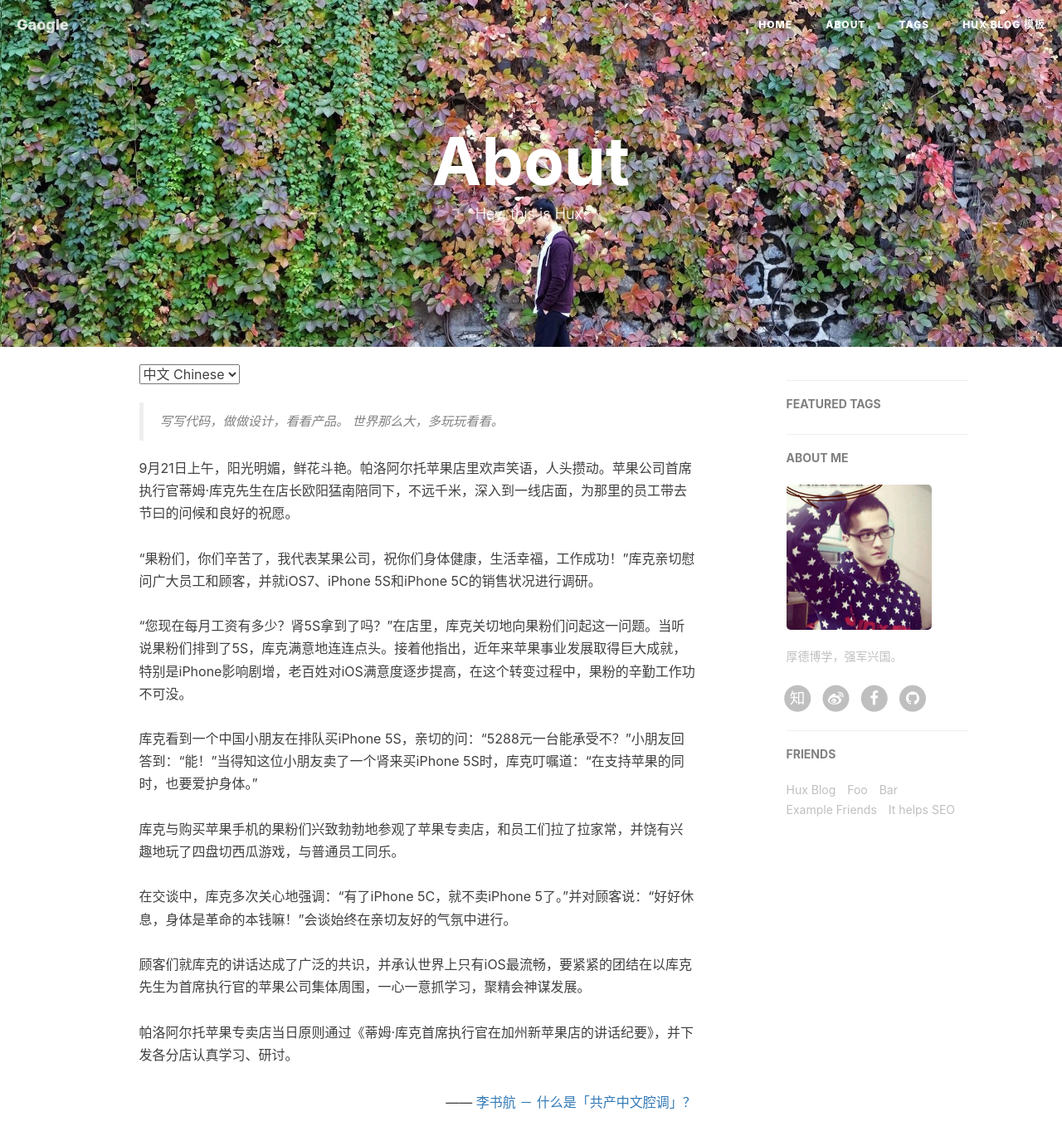
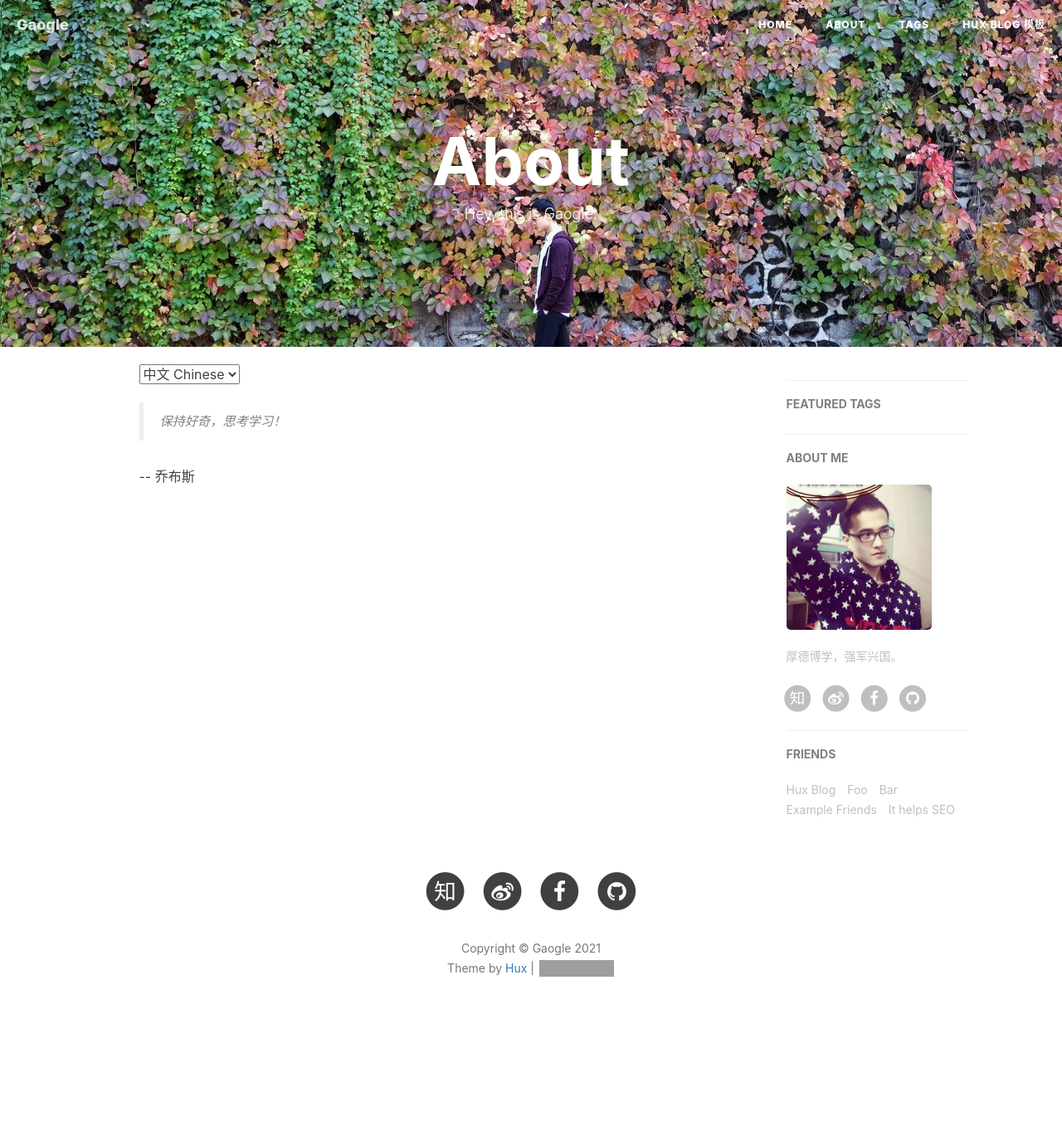
Before and after one commit to gaochenxu/gaochenxu.github.io, a Jekyll site: the page built from about.html, in a window 1280 px wide and 1400 px high. Shown: the top 1375 px of the window at 83% size. Built offline with Jekyll 4.4.1, drawn with Linux system fonts in a browser that asks for light colours; nearby versions of some CDN libraries; comment, search, counter and statistics services are not loaded; grey boxes are pictures that could not be loaded.

Commit message:
Update about.html
删除无用文字

```diff
--- a/about.html
+++ b/about.html
@@ -1,7 +1,7 @@
 ---
 layout: page
 title: "About"
-description: "Hey, this is Hux."
+description: "Hey, this is Gaogle."
 header-img: "img/about-bg.jpg"
 ---
 
@@ -14,14 +14,11 @@ header-img: "img/about-bg.jpg"
 <!-- Chinese Version -->
 <div class="zh post-container">
     <blockquote>
-        写写代码，做做设计，看看产品。
-        世界那么大，多玩玩看看。
+        保持好奇，思考学习！
     </blockquote>
-    9月21日上午，阳光明媚，鲜花斗艳。帕洛阿尔托苹果店里欢声笑语，人头攒动。苹果公司首席执行官蒂姆·库克先生在店长欧阳猛南陪同下，不远千米，深入到一线店面，为那里的员工带去节曰的问候和良好的祝愿。<br><br>“果粉们，你们辛苦了，我代表某果公司，祝你们身体健康，生活幸福，工作成功！”库克亲切慰问广大员工和顾客，并就iOS7、iPhone 5S和iPhone 5C的销售状况进行调研。 <br><br>“您现在每月工资有多少？肾5S拿到了吗？”在店里，库克关切地向果粉们问起这一问题。当听说果粉们排到了5S，库克满意地连连点头。接着他指出，近年来苹果事业发展取得巨大成就，特别是iPhone影响剧增，老百姓对iOS满意度逐步提高，在这个转变过程中，果粉的辛勤工作功不可没。<br><br>库克看到一个中国小朋友在排队买iPhone 5S，亲切的问：“5288元一台能承受不？”小朋友回答到：“能！”当得知这位小朋友卖了一个肾来买iPhone 5S时，库克叮嘱道：“在支持苹果的同时，也要爱护身体。”<br><br>库克与购买苹果手机的果粉们兴致勃勃地参观了苹果专卖店，和员工们拉了拉家常，并饶有兴趣地玩了四盘切西瓜游戏，与普通员工同乐。<br><br>在交谈中，库克多次关心地强调：“有了iPhone 5C，就不卖iPhone 5了。”并对顾客说：“好好休息，身体是革命的本钱嘛！”会谈始终在亲切友好的气氛中进行。<br><br>顾客们就库克的讲话达成了广泛的共识，并承认世界上只有iOS最流畅，要紧紧的团结在以库克先生为首席执行官的苹果公司集体周围，一心一意抓学习，聚精会神谋发展。<br>
-    <br>帕洛阿尔托苹果专卖店当日原则通过《蒂姆·库克首席执行官在加州新苹果店的讲话纪要》，并下发各分店认真学习、研讨。
 
-    <p style="text-align:right;">
-        —— <a href="http://www.zhihu.com/question/19687065">李书航 － 什么是「共产中文腔调」？ </a>
+    <p>
+    -- 乔布斯
     </p>
 
 </div>
@@ -29,18 +26,10 @@ header-img: "img/about-bg.jpg"
 <!-- English Version -->
 <div class="en post-container">
     <blockquote>
-        Designer or Engineer, things in between.
+        Stay foolish! Stay Hungary!
     </blockquote>
 
     <p>
-        Your work is going to fill a large part of your life, and the only way to be truly satisfied is to do what you believe is great work. And the only way to do great work is to love what you do. If you haven’t found it yet, keep looking. Don’t settle. As with all matters of the heart, you’ll know when you find it.
-    </p>
-
-    <p>
-    If you want to live your life in a creative way, as an artist, you have to not look back too much. You have to be willing to take whatever you’ve done and whoever you were and throw them away.
-    </p>
-
-    <p style="text-align:right;">
     -- Steve Jobs
     </p>
 
```
